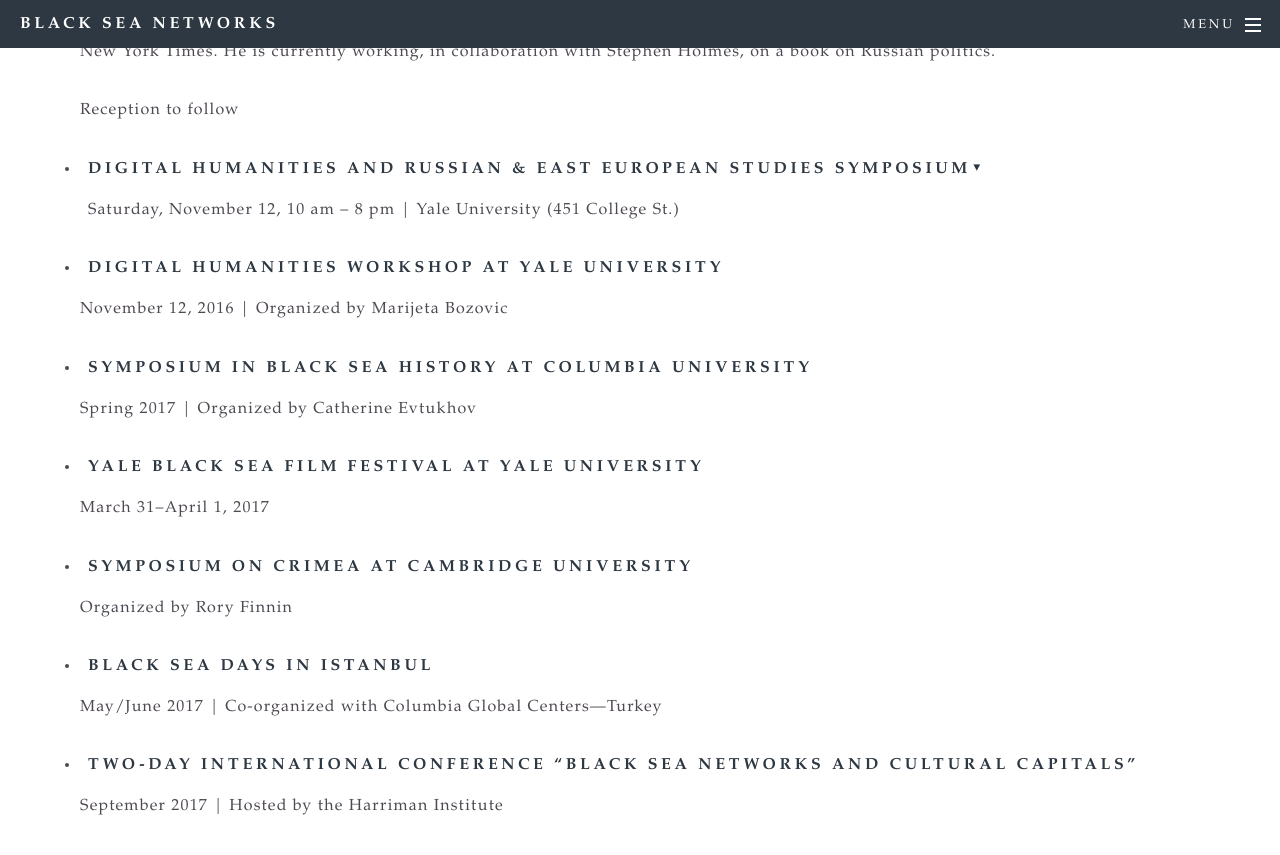
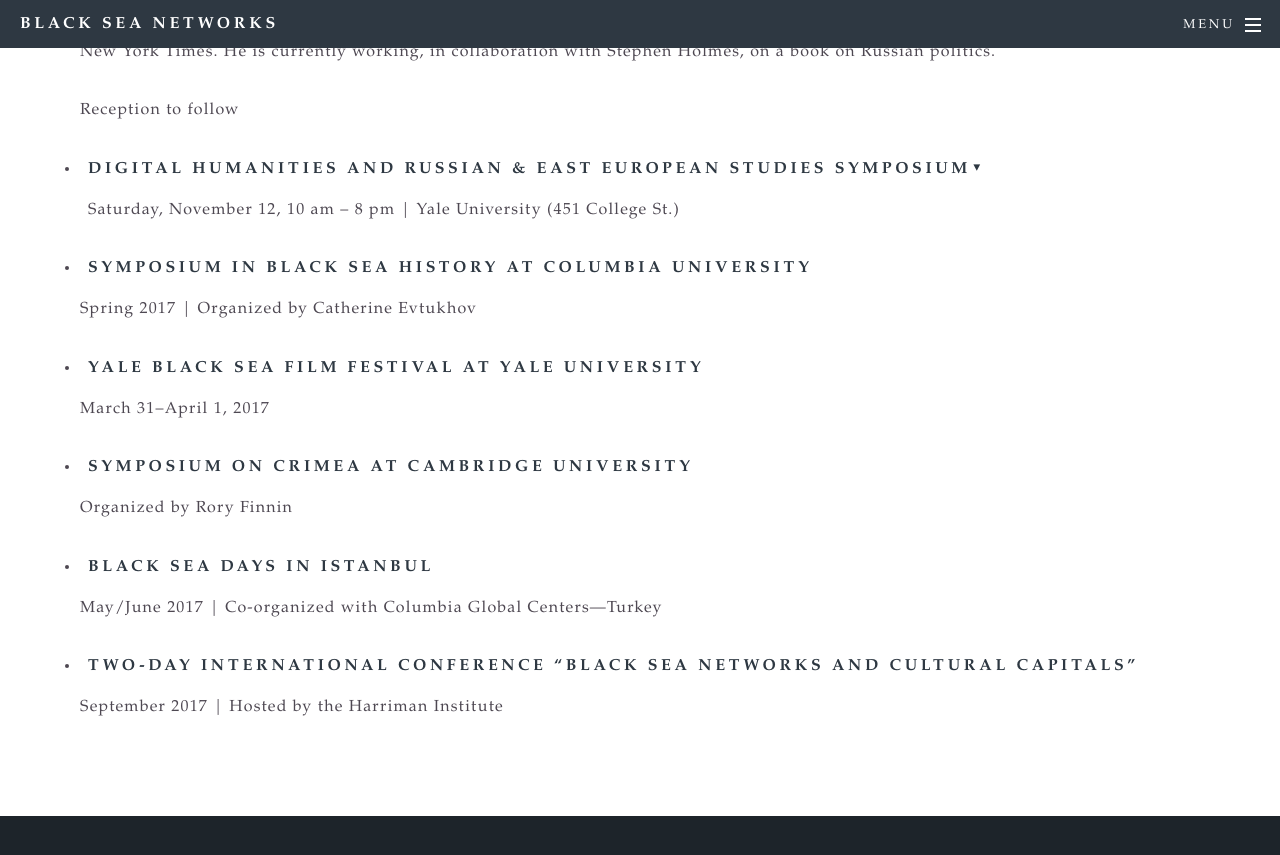
Before and after one commit to bradleygorski/blackseanet, a Jekyll site: the page built from events.html, in a window 1280 px wide and 900 px high, scrolled down 974 px. Shown: the top 855 px of the window. Built offline with Jekyll 4.4.1, drawn with Linux system fonts in a browser that asks for light colours.

Commit message:
DH event at Yale fix
added link, removed redundant bullet point

```diff
--- a/events.html
+++ b/events.html
@@ -48,10 +48,8 @@
 						<br>Panelists: Valentina Izmirlieva, Alex Gil, Bradley Gorski.</strong></li>
 					<li>7:00. Conference reception and dinner.</li>
 				</ul>
+				<p>More information on <a href='http://dhrees.yale.edu/category/events/'>Yale's DHREES site</a>.</p>
             </div></li>
-
-<li><h4>Digital Humanities Workshop at Yale University</h4></li>
-<p>November 12, 2016 | Organized by Marijeta Bozovic </p>
 <li><h4>Symposium in Black Sea History at Columbia University</h4></li>
 <p>Spring 2017 | Organized by Catherine Evtukhov</p>
 <li><h4>Yale Black Sea Film Festival at Yale University</h4></li>
```
